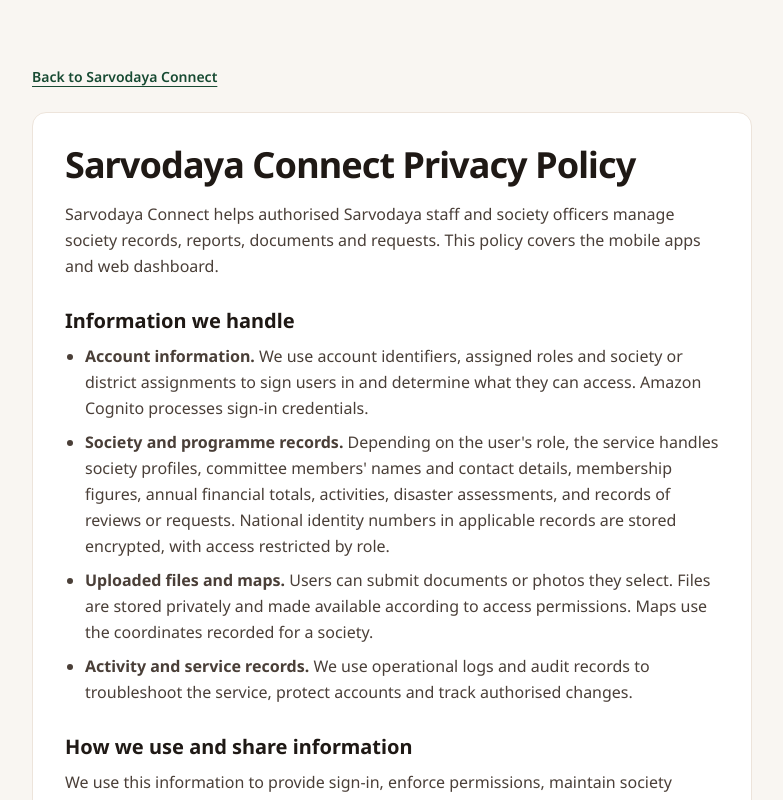
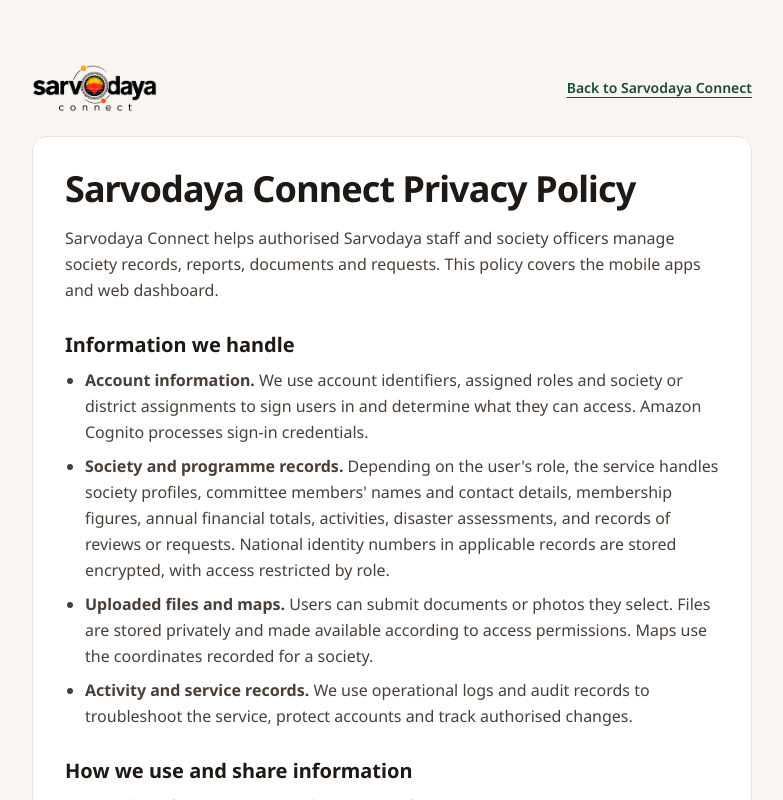
Before and after one commit to sarvodaya-connect/sarvodaya-connect, a Next.js app in the folder apps/landing/: page /privacy in a window 1280 px wide. Shown: the top 800 px of the page, without its empty margins (248-1031 px from the left). Built offline with nearby package versions, Linux system fonts and the light colour scheme.

Commit message:
feat(landing): add the Sarvodaya logo to the privacy page

```diff
--- a/apps/landing/src/app/privacy/page.tsx
+++ b/apps/landing/src/app/privacy/page.tsx
@@ -1,4 +1,5 @@
 import type { Metadata } from "next";
+import Image from "next/image";
 import Link from "next/link";
 
 const privacyEmail = "info@sarvodayaconnect.com";
@@ -12,9 +13,19 @@ export const metadata: Metadata = {
 export default function PrivacyPage() {
   return (
     <main className="mx-auto max-w-3xl px-4 py-10 text-ink md:px-6 md:py-16">
-      <Link className="text-sm font-semibold text-green-pine underline underline-offset-4" href="/">
-        Back to Sarvodaya Connect
-      </Link>
+      <header className="flex items-center justify-between gap-4">
+        <Image
+          alt="Sarvodaya Connect"
+          className="h-10 w-auto md:h-12"
+          height={453}
+          priority
+          src="/brand/sarvodaya-connect-wordmark.png"
+          width={1178}
+        />
+        <Link className="text-right text-sm font-semibold text-green-pine underline underline-offset-4" href="/">
+          Back to Sarvodaya Connect
+        </Link>
+      </header>
 
       <article className="mt-6 rounded-card border border-line bg-surface p-5 sm:p-8">
         <h1 className="text-3xl font-bold tracking-tight sm:text-4xl">Sarvodaya Connect Privacy Policy</h1>
```
